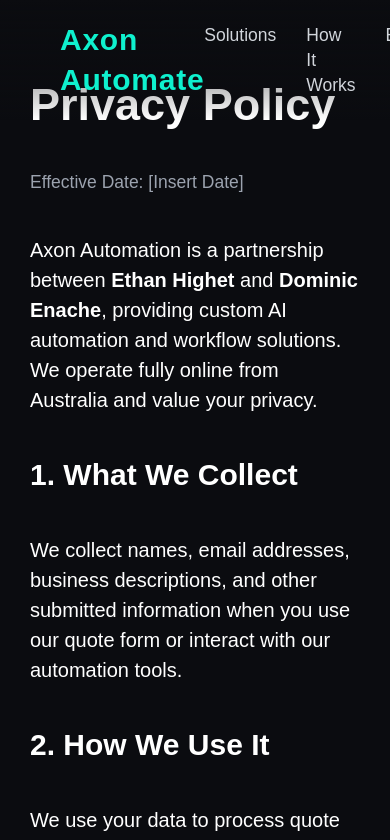
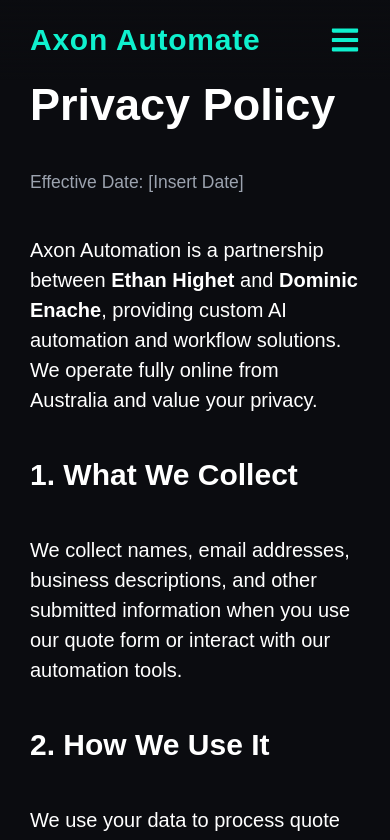
Before and after one commit to trimdex445/axon-automate, a Next.js app: page /privacy in a window 390 px wide. Shown: the top 840 px of the page. Built offline with nearby package versions, Linux system fonts and the light colour scheme.

Commit message:
Make navbar mobile-friendly with responsive hamburger menu

```diff
--- a/components/Navbar.tsx
+++ b/components/Navbar.tsx
@@ -1,34 +1,47 @@
-// components/Navbar.tsx
+import { useState } from "react";
 import Link from "next/link";
+import { FaBars, FaTimes } from "react-icons/fa";
 
 export default function Navbar() {
+  const [menuOpen, setMenuOpen] = useState(false);
+
   return (
-    <nav className="fixed top-0 left-0 w-full z-50 bg-gradient-to-b from-[#0B0C10] to-transparent px-12 md:px-28 py-4 flex justify-between items-center">
-      {/* Left Logo */}
-      <Link href="/">
-        <span className="text-[#0FF1CE] font-bold text-2xl md:text-3xl tracking-wide">
-          Axon Automate
-        </span>
+    <nav className="fixed top-0 left-0 w-full z-50 bg-gradient-to-b from-[#0B0C10] to-transparent px-6 md:px-28 py-4 flex justify-between items-center">
+      {/* Brand */}
+      <Link href="/" className="text-[#0FF1CE] font-bold text-2xl md:text-3xl tracking-wide">
+        Axon Automate
       </Link>
 
-      {/* Right Nav Items */}
-      <ul className="flex gap-6 text-sm md:text-base font-medium text-gray-300">
-        <li>
-          <a href="/#solutions" className="hover:text-white transition">Solutions</a>
-        </li>
-        <li>
-          <a href="/#how" className="hover:text-white transition">How It Works</a>
-        </li>
-        <li>
-          <a href="/#examples" className="hover:text-white transition">Examples</a>
-        </li>
-        <li>
-          <a href="/#journeys" className="hover:text-white transition">Journeys</a>
-        </li>
-        <li>
-          <a href="/#quote" className="hover:text-white transition">Quote</a>
-        </li>
+      {/* Desktop Nav */}
+      <ul className="hidden md:flex gap-6 text-sm md:text-base font-medium text-gray-300">
+        <li><a href="/#solutions" className="hover:text-white transition">Solutions</a></li>
+        <li><a href="/#how" className="hover:text-white transition">How It Works</a></li>
+        <li><a href="/#examples" className="hover:text-white transition">Examples</a></li>
+        <li><a href="/#journeys" className="hover:text-white transition">Journeys</a></li>
+        <li><a href="/#quote" className="hover:text-white transition">Quote</a></li>
       </ul>
+
+      {/* Mobile Menu Icon */}
+      <button
+        className="md:hidden text-[#0FF1CE] text-2xl z-50"
+        onClick={() => setMenuOpen(!menuOpen)}
+        aria-label="Toggle menu"
+      >
+        {menuOpen ? <FaTimes /> : <FaBars />}
+      </button>
+
+      {/* Mobile Dropdown */}
+      {menuOpen && (
+        <div className="absolute top-full left-0 w-full bg-[#0B0C10] border-t border-[#1f1f1f] py-6 px-6 md:hidden z-40">
+          <ul className="flex flex-col gap-6 text-base font-medium text-gray-300">
+            <li><a onClick={() => setMenuOpen(false)} href="/#solutions" className="hover:text-white transition">Solutions</a></li>
+            <li><a onClick={() => setMenuOpen(false)} href="/#how" className="hover:text-white transition">How It Works</a></li>
+            <li><a onClick={() => setMenuOpen(false)} href="/#examples" className="hover:text-white transition">Examples</a></li>
+            <li><a onClick={() => setMenuOpen(false)} href="/#journeys" className="hover:text-white transition">Journeys</a></li>
+            <li><a onClick={() => setMenuOpen(false)} href="/#quote" className="hover:text-white transition">Quote</a></li>
+          </ul>
+        </div>
+      )}
     </nav>
   );
 }
```
